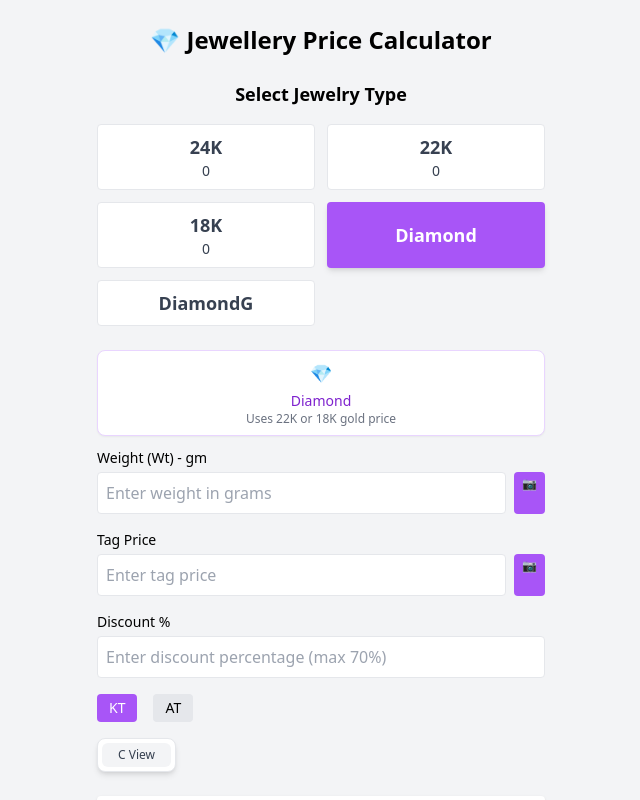
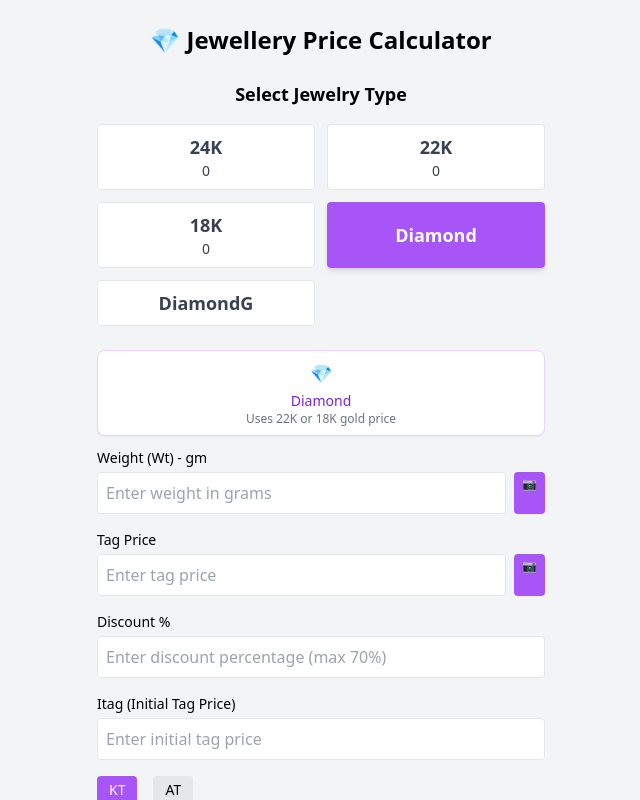
Before and after one commit to shama2369/trichygoldpwa, a React (Vite) app: page / in a window 1280 px wide. Both pictures are taken after a click on the button "Diamond". Shown: the top 800 px of the page, without its empty margins (319-959 px from the left). Built offline with nearby package versions, Linux system fonts and the light colour scheme.

Commit message:
itag included

```diff
--- a/src/App.jsx
+++ b/src/App.jsx
@@ -34,6 +34,7 @@ export default function App() {
   const [touristCurrency18K, setTouristCurrency18K] = useState(""); // Currency code for 18K tourist
   const [diamondPrice, setDiamondPrice] = useState(""); // Diamond price for DiamondG
   const [diamondCarat, setDiamondCarat] = useState(""); // Diamond carat for DiamondG
+  const [itag, setItag] = useState(""); // Initial tag price for discount calculation
 
   // --- Calculations ---
   const W = parseFloat(weight) || 0;
@@ -105,6 +106,34 @@ export default function App() {
       };
     }
     return null;
+  };
+
+  // Calculate discount percentage from Itag to current item price
+  const calculateDiscountFromItag = () => {
+    if (!itag || parseFloat(itag) <= 0) return null;
+
+    const itagValue = parseFloat(itag);
+    let currentItemPrice = 0;
+
+    if (jewelryType === "Diamond" || jewelryType === "DiamondG") {
+      // Current item price after discount
+      currentItemPrice = Mtag * (1 - discount / 100);
+    } else {
+      // For other types, use the final price calculation
+      currentItemPrice = Pcash || 0;
+    }
+
+    if (currentItemPrice <= 0) return null;
+
+    // Calculate discount percentage: ((Itag - ItemPrice) / Itag) * 100
+    const discountPercent = ((itagValue - currentItemPrice) / itagValue) * 100;
+
+    return {
+      itag: itagValue,
+      itemPrice: currentItemPrice,
+      discountPercent: discountPercent,
+      discountAmount: itagValue - currentItemPrice
+    };
   };
 
   // Tourist currency buffer mapping (for 22K/24K)
@@ -507,6 +536,7 @@ export default function App() {
                   setBuffer("");
                   setDiamondPrice("");
                   setDiamondCarat("");
+                  setItag("");
                   setGold24KType("");
                   setGold24KWeight("");
                   setInputMode24K("weight");
@@ -994,6 +1024,58 @@ export default function App() {
           </div>
         )}
 
+        {/* Itag Input - Only for Diamond and DiamondG */}
+        {(jewelryType === "Diamond" || jewelryType === "DiamondG") && (
+          <div>
+            <label className="block text-sm font-medium mb-1">Itag (Initial Tag Price)</label>
+            <input
+              type="number"
+              step="0.01"
+              placeholder="Enter initial tag price"
+              value={itag}
+              onChange={(e) => setItag(e.target.value)}
+              className="p-2 border rounded w-full"
+            />
+            {(() => {
+              const itagCalc = calculateDiscountFromItag();
+              if (itagCalc && itagCalc.discountPercent >= 0 && itagCalc.discountPercent <= 100) {
+                return (
+                  <div className="mt-2 p-2 bg-blue-50 rounded border border-blue-200">
+                    <div className="text-xs text-gray-600 mb-1">Calculated Discount:</div>
+                    <div className="flex justify-between items-center">
+                      <span className="text-sm font-medium">Discount %:</span>
+                      <span className="text-lg font-bold text-blue-700">
+                        {itagCalc.discountPercent.toFixed(2)}%
+                      </span>
+                    </div>
+                    <div className="flex justify-between items-center mt-1">
+                      <span className="text-xs text-gray-600">Discount Amount:</span>
+                      <span className="text-sm font-medium text-gray-800">
+                        {itagCalc.discountAmount.toFixed(2)} AED
+                      </span>
+                    </div>
+                    <div className="flex justify-between items-center mt-1">
+                      <span className="text-xs text-gray-600">Item Price:</span>
+                      <span className="text-sm font-medium text-gray-800">
+                        {itagCalc.itemPrice.toFixed(2)} AED
+                      </span>
+                    </div>
+                  </div>
+                );
+              } else if (itagCalc && itagCalc.discountPercent < 0) {
+                return (
+                  <div className="mt-2 p-2 bg-red-50 rounded border border-red-200">
+                    <div className="text-xs text-red-600">
+                      ⚠️ Item price ({itagCalc.itemPrice.toFixed(2)} AED) is higher than Itag ({itagCalc.itag.toFixed(2)} AED)
+                    </div>
+                  </div>
+                );
+              }
+              return null;
+            })()}
+          </div>
+        )}
+
         {/* Gold Rate Input - Only for Gold (24K, 22K, 18K) - DiamondG moved above */}
         {jewelryType !== "Diamond" && jewelryType !== "DiamondG" && (
           <div>
@@ -1267,6 +1349,21 @@ export default function App() {
                 <span>Item Price (after discount):</span>
                 <span className="font-medium">{(Mtag * (1 - discount / 100)).toFixed(2)} AED</span>
               </div>
+              {/* Itag Discount Calculation Display */}
+              {(() => {
+                const itagCalc = calculateDiscountFromItag();
+                if (itagCalc && itagCalc.discountPercent >= 0 && itagCalc.discountPercent <= 100) {
+                  return (
+                    <div className="flex justify-between mt-2 p-2 bg-blue-50 rounded border border-blue-200">
+                      <span className="text-sm">Discount from Itag ({itagCalc.itag.toFixed(2)} AED):</span>
+                      <span className="text-sm font-bold text-blue-700">
+                        {itagCalc.discountPercent.toFixed(2)}%
+                      </span>
+                    </div>
+                  );
+                }
+                return null;
+              })()}
               <hr className="my-2" />
               {method === "cash" && (
                 <>
```
